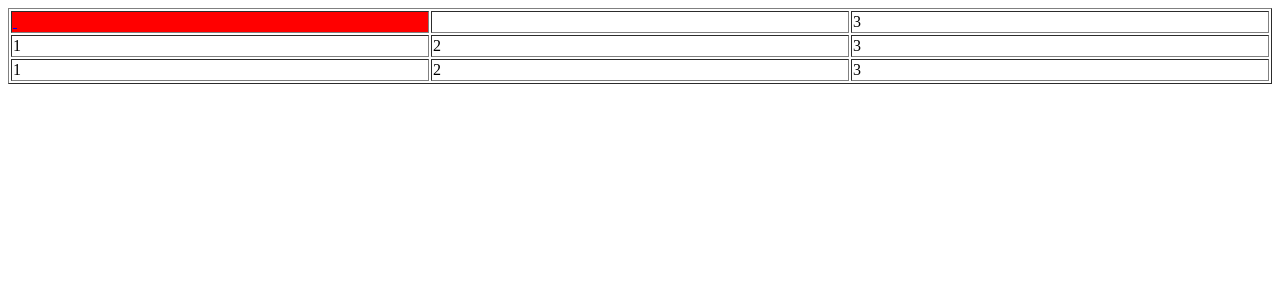
After one commit to UserUser552/arik_elias_projekt, a Flask app: page /main in a window 1280 px wide. The commit adds this page. Shown: the top 300 px of the page. Run offline with Flask 3, Linux system fonts and the light colour scheme.

Commit message:
Add files via upload

```diff
--- a/arik_elias_projekt/app.py
+++ b/arik_elias_projekt/app.py
@@ -1,42 +1,67 @@
-from flask import Flask
+from flask import Flask, redirect, url_for
 from flask import render_template
 from flask import request
 import users
 
 app = Flask(__name__)
 
-#@app.route("/") #oder dein dein eigener Pfad
-#def hello_world():  # beliebiger Funktionsname
-#    return "Hello world" # Der Text der unter der Route angezeigt wird.
+colors = ["red", "green", "blue"]
 
-#@app.route("/hello/<string:username>")
-#def hello_user(username):
-#    return render_template(
-#        "template.html",
-#        title = "Kästchen Malen",
-#       user = username
-#        )
 
-@app.route("/")
-def startbildschirm():
+
+
+@app.route("/", methods=["GET"])
+def welcome():
     return render_template(
+        "welcome_template.html",
+        title = "Welcome"
+        )
+
+
+
+@app.route("/login", methods=["GET", "POST"])
+def user_login():
+    if request.method == "GET":
+        return render_template(
+        "login_template.html",
+        title = "Login"
+        )
+    else:
+        username = request.form.get("username")
+        password = request.form.get("password")
+
+        users.User = users.User.from_db(username)
+        return redirect(url_for("main"))
+
+
+@app.route("/register", methods=["GET", "POST"])
+def user_form():
+    if request.method == "GET":
+        return render_template(
         "template.html",
         title = "Kästchen Malen"
         )
-
-@app.route("/add_user", methods=["GET", "POST"])
-def user_form():
-    if request.method == "GET":
-         return '''<form method="POST">
-                      <div><label>Username: <input type="text" name="username"></label></div>
-                      <div><label>Firstname: <input type="text" name="first_name"></label></div>
-                      <div><label>Lastname: <input type="text" name="last_name"></label></div>
-                      <input type="submit" value="Submit">
-                  </form>'''
     else:
         username = request.form.get("username")
         firstname = request.form.get("first_name")
         lastname = request.form.get("last_name")
-        user = users.User(username, firstname, lastname)
+        password = request.form.get("password")
+        user = users.User(username, firstname, lastname, password)
         user.to_db()
         return f"Benutzer {username} wurde hinzugefügt"
+
+@app.route("/main", methods=["GET"])
+def main():
+    new_colorindex = 0
+    if "id" in request.args:
+        id = request.args.get("id")
+        colorindex = request.args.get("colorindex")
+        new_colorindex = int(colorindex) + 1
+
+
+    return render_template(
+        "main_template.html",
+        title = "Kästchen Malen",
+        color = colors[new_colorindex],
+        colorindex = new_colorindex
+        )
--- a/arik_elias_projekt/static/css/style.css
+++ b/arik_elias_projekt/static/css/style.css
@@ -0,0 +1,34 @@
+body.rplace {
+  background-image: url('/static/images/rplace.jpg');
+  background-size: cover;
+  background-repeat: no-repeat;
+  width: 100%;
+  height: 100%;
+
+}
+
+form, div.box {
+  position: absolute;
+  top: 50%;
+  left: 50%;
+  transform: translate(-50%, -50%);
+  width: 600px;
+  height: 300px;
+  margin: 0 auto;
+  background-color: #F5A9A9;
+  padding: 20px;
+  border: 1px solid #ccc;
+  border-radius: 10px;
+  box-shadow: 0 0 10px rgba(0, 0, 0, 0.1);
+  font-size: 20pt;
+  }
+
+td.red {
+  background-color: red;
+}
+td.green {
+  background-color: green;
+}
+td.blue {
+  background-color: blue;
+}
--- /dev/null
+++ b/arik_elias_projekt/templates/main_template.html
@@ -0,0 +1,46 @@
+<!doctype html>
+<html>
+    <head>
+     <meta charset="utf-8">
+     <meta name="viewport" content="width=device-width, initial-scale=1.0">
+     <title>{{title}}</title>
+     <link rel="stylesheet" type="text/css" href="/static/css/style.css">
+    </head>
+    <body>
+		<table border="1" width="100%" height="100%">
+			<tr>
+				<td class="{{color}}">
+				<a href="/main?id=0&colorindex={{colorindex}}">&nbsp;</a>
+				</td>
+				<td>
+				<a href="/main?id=1">
+				</td>
+				<td>
+				3
+				</td>
+			</tr>
+			<tr>
+				<td>
+				1
+				</td>
+				<td>
+				2
+				</td>
+				<td>
+				3
+				</td>
+			</tr>
+			<tr>
+				<td>
+				1
+				</td>
+				<td>
+				2
+				</td>
+				<td>
+				3
+				</td>
+			</tr>
+		</table>
+    </body>
+</html>
```
Also changed, not shown: arik_elias_projekt/templates/login_template.html (added, +17 -0 lines), arik_elias_projekt/templates/template.html (+12 -4 lines), arik_elias_projekt/templates/welcome_template.html (added, +17 -0 lines), arik_elias_projekt/users.py (+6 -4 lines), arik_elias_projekt/database.db, arik_elias_projekt/static/images/rplace.jpg.
